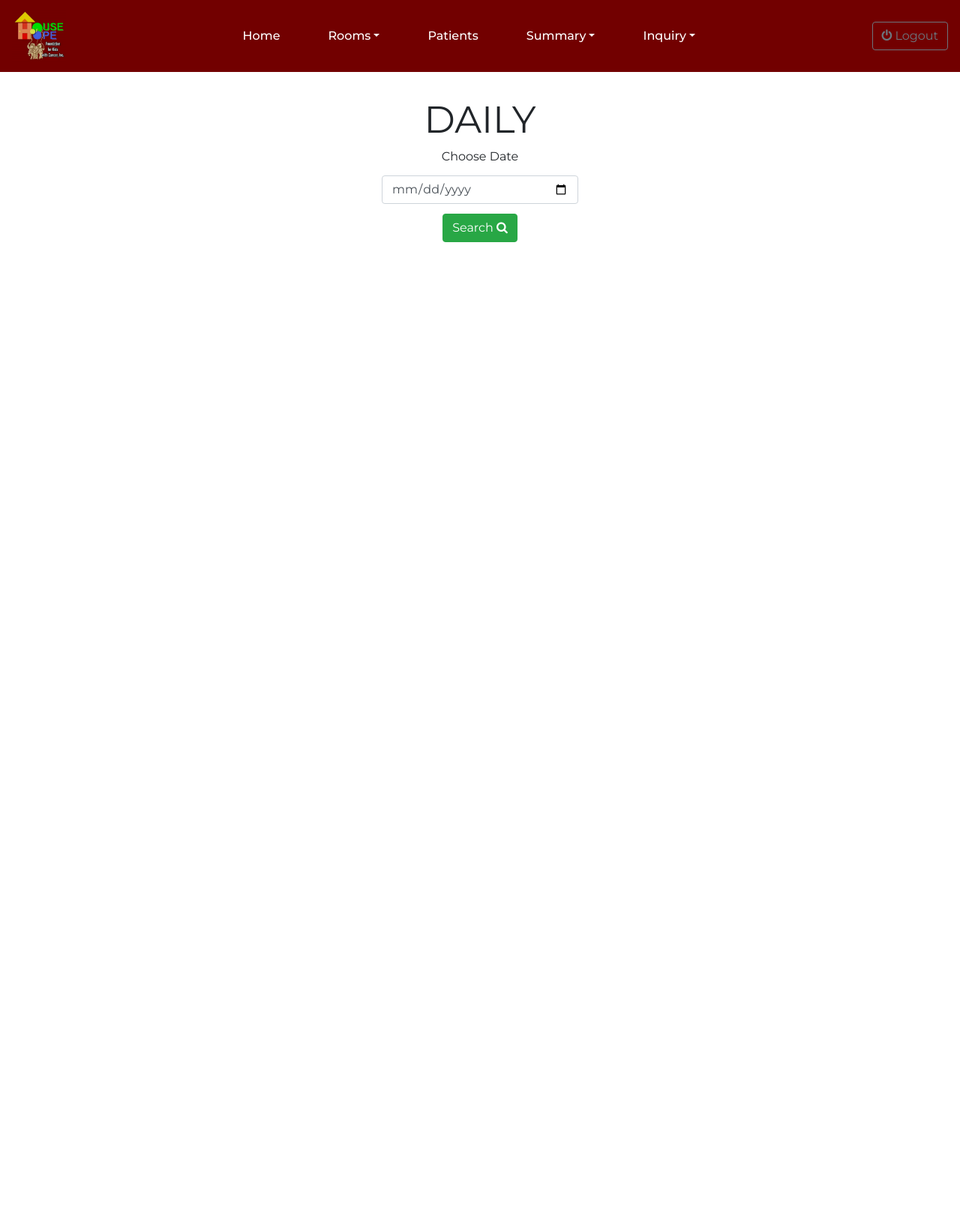
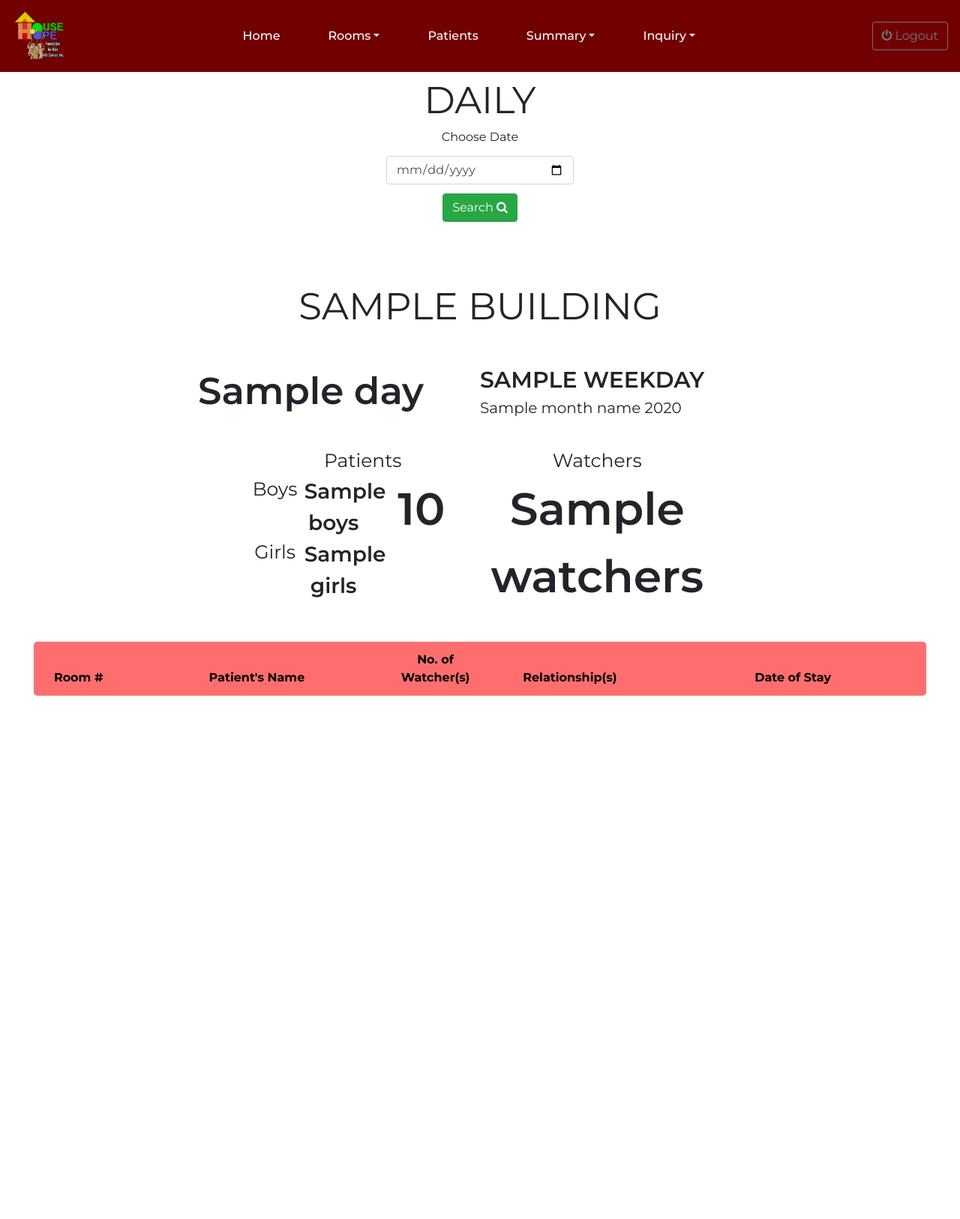
Before and after one commit to kylx/codespider, a Django app: template main/templates/main/summary-daily.html in a window 1280 px wide. Shown: the whole page at 75% size. Before the commit the page ends 323 px from the top, so only its background shows below. Run offline with Django 3.2, Linux system fonts and the light colour scheme; tables that the repository leaves empty hold one stand-in row (values such as "Sample post"); the template is opened without the code that fills it: values that come from a table or form of the project are taken from there, most other values are stand-ins (such as "Sample title", 1, 10 or a date in 2020); lists and menus that the app fills with data are empty; parts of the project's set-up code (start-up, migrations or seed data) failed here and were passed over; some libraries are stand-ins or nearby versions.

Commit message:
summary daily

```diff
--- a/main/forms.py
+++ b/main/forms.py
@@ -60,7 +60,8 @@ class PatientForm(ModelForm):
 			    attrs = {
 				    'class' : 'form-control, input'
 			    },
-                choices = []
+                choices = [
+				]
             ),
 
 			'region': forms.Select (
--- a/main/static/css/summary-daily.css
+++ b/main/static/css/summary-daily.css
@@ -13,6 +13,7 @@
 
 .summaryD-date {
 	text-align: center;
+	padding-bottom: 50px;
 }
 
 .summaryD-input {
--- a/main/templates/main/rooms.html
+++ b/main/templates/main/rooms.html
@@ -54,8 +54,7 @@
 
 {% block nav_bar_right %}
 	<ul class="nav navbar-nav flex-row justify-content-center flex-nowrap">
-		<!-- <button type="submit" onclick="getdate()" class="btn btn-success mr-2"> -->
-			<button id="incr" type="submit" class="btn btn-success mr-2">
+		<button id="incr" type="submit" class="btn btn-success mr-2">
 			<i class="fa fa-save" aria-hidden="true"></i>
 			Save Day
 		</button>
@@ -345,7 +344,7 @@
 
 {% block page_js %}
 
-	<script src="{% static 'js/x/date.js' %}"></script>
+<script src="{% static 'js/x/date.js' %}"></script>
 
 function sleep(ms) {
   return new Promise(resolve => setTimeout(resolve, ms));
--- a/main/templates/main/summary-daily.html
+++ b/main/templates/main/summary-daily.html
@@ -10,6 +10,12 @@
 
 {% block page_stylesheet %}
 	<link media="screen" rel="stylesheet" href="{% static 'css/summary-daily.css' %}">
+	<link media="screen" rel="stylesheet" href="{% static 'css/rooms.css' %}">
+    <link media="screen" rel="stylesheet" href="{% static 'css/rooms-table.css' %}">
+	<link media="screen" rel="stylesheet" href="{% static 'css/rooms-form.css' %}">
+    <link media="print" rel="stylesheet" href="{% static 'css/rooms-print.css' %}">
+    <link media="print" rel="stylesheet" href="{% static 'css/rooms-table-print.css' %}">
+	<link media="print" rel="stylesheet" href="{% static 'css/rooms-form-print.css' %}">
 {% endblock page_stylesheet %}
 
 {% block nav_bar %}
@@ -74,6 +80,106 @@
 			</form>
 		</div>
 	</div>
+	<div class="row">
+		<div class="col-lg-12 room-title-container">
+			<div class="room-title text-center">
+				{{ building }}
+			</div>
+		</div>
+	</div>
+    <div class="row">
+        <div class="col-lg-12 date-container">
+            <div class="row">
+                <div class="col-lg-6 text-right">
+                    <div class="day" id="theDay">{{ day }}</div>
+                </div>
+                <div class="col-lg-6">
+                    <div class="row">
+                        <div class="col-lg-12">
+                            <div class="day-week" id="theDayWeek">{{ weekday }}</div>
+                        </div>
+                    </div>
+                    <div class="row">
+                        <div class="col-lg-12">
+                            <div class="month-year" id="theMonthYear">{{ month_name }} {{ year }}</div>
+                        </div>
+                    </div>
+                </div>
+            </div>
+        </div>
+    </div>
+    <div class="row text-center">
+        <div class="col-lg-12 counter-container">
+            <div class="row">
+                <div id="patient" class="col-lg-6 cname" >Patients</div>
+                <div id="watchers" class="col-lg-6 cname" >Watchers</div>
+            </div>
+            <div class="row">
+                <div class="col-lg-6">
+                    <div class="row">
+                        <div class="col-lg-6">
+                            <div class="row">
+                                <div id="boys" class="col-lg-6 cname">Boys</div>
+                                <div id="boysN" class="col-lg-6 cnum-2">{{ count.boys }}</div>
+                            </div>
+                            <div class="row">
+                                <div id="girls" class="col-lg-6 cname">Girls</div>
+                                <div id="girlsN" class="col-lg-6 cnum-2">{{ count.girls }}</div>
+                            </div>
+                        </div>
+                        <div id="total" class="col-lg-6 cnum-1">{{ count.total }}</div>
+                    </div>
+                </div>
+                <div id="watch" class="col-lg-6 cnum-1">{{ count.watchers }}</div>
+            </div>
+        </div>
+    </div>
+    <div class="row">
+        <div class="container-table">
+            <div class="wrap-table">
+                <table class="table" id="table">
+
+                <thead>
+                    <tr class="table-head text-center">
+                        <th class="col-1">Room #</th>
+                        <th class="col-2">Patient's Name</th>
+                        <th class="col-3">No. of Watcher(s)</th>
+                        <th class="col-4">Relationship(s)</th>
+                        <th class="col-5">Date of Stay</th>
+                    </tr>
+                </thead>
+
+                <tbody>
+					{% comment %}
+                    {% for patient in daily %}
+                    <tr>
+						#Room #
+                        <td class="col-1">{{ room.room.display_name }}</td>
+						#Patient's Name
+                        <td class="col-2">{{ room.patient.last_name }}, {{ room.patient.first_name }} {{ room.patient.middle_initial }}.</td>
+                        #Age
+						<td class="col-3">{{ room.watchers.count }}</td>
+                        #Sex
+						<td class="col-4">{{ room.watchers.list }}</td>
+                        #Diagnosis
+						<td class="col-5">{{ room.date_of_stay.start}} - {{ room.date_of_stay.end}}</td>
+						#Watcher #
+						<td class="col-6">{{ room.date_of_stay.start}} - {{ room.date_of_stay.end}}</td>
+						#Relationship
+						<td class="col-7">{{ room.date_of_stay.start}} - {{ room.date_of_stay.end}}</td>
+						#Date of Stay
+						<td class="col-8">{{ room.date_of_stay.start}} - {{ room.date_of_stay.end}}</td>
+						#Address
+						<td class="col-9">{{ room.date_of_stay.start}} - {{ room.date_of_stay.end}}</td>
+                    </tr>
+					{% endfor %}
+					{% endcomment %}
+                </tbody>
+
+                </table>
+            </div>
+        </div>
+    </div>
 </div>
 {% endblock page_body %}
 
```
